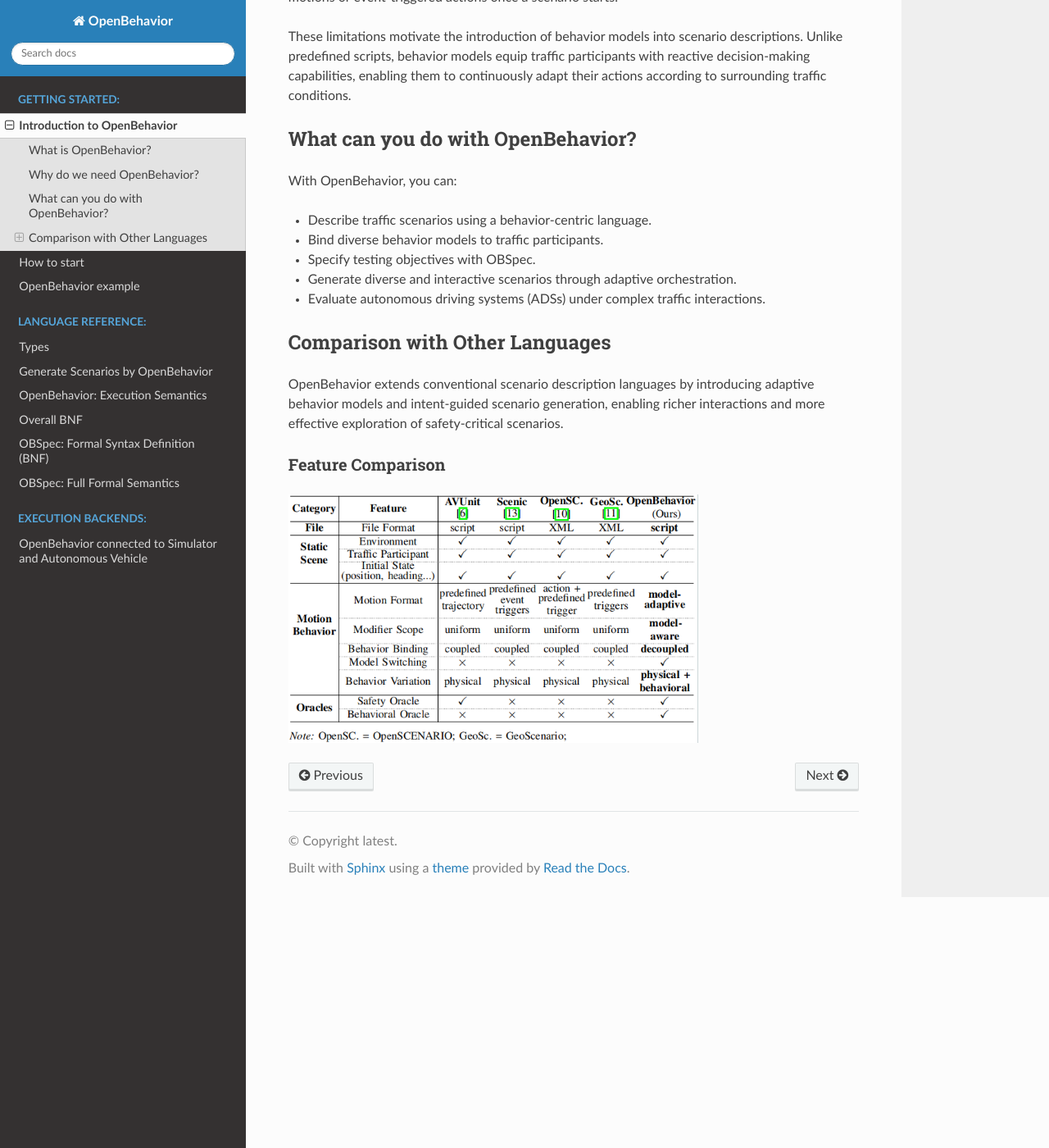
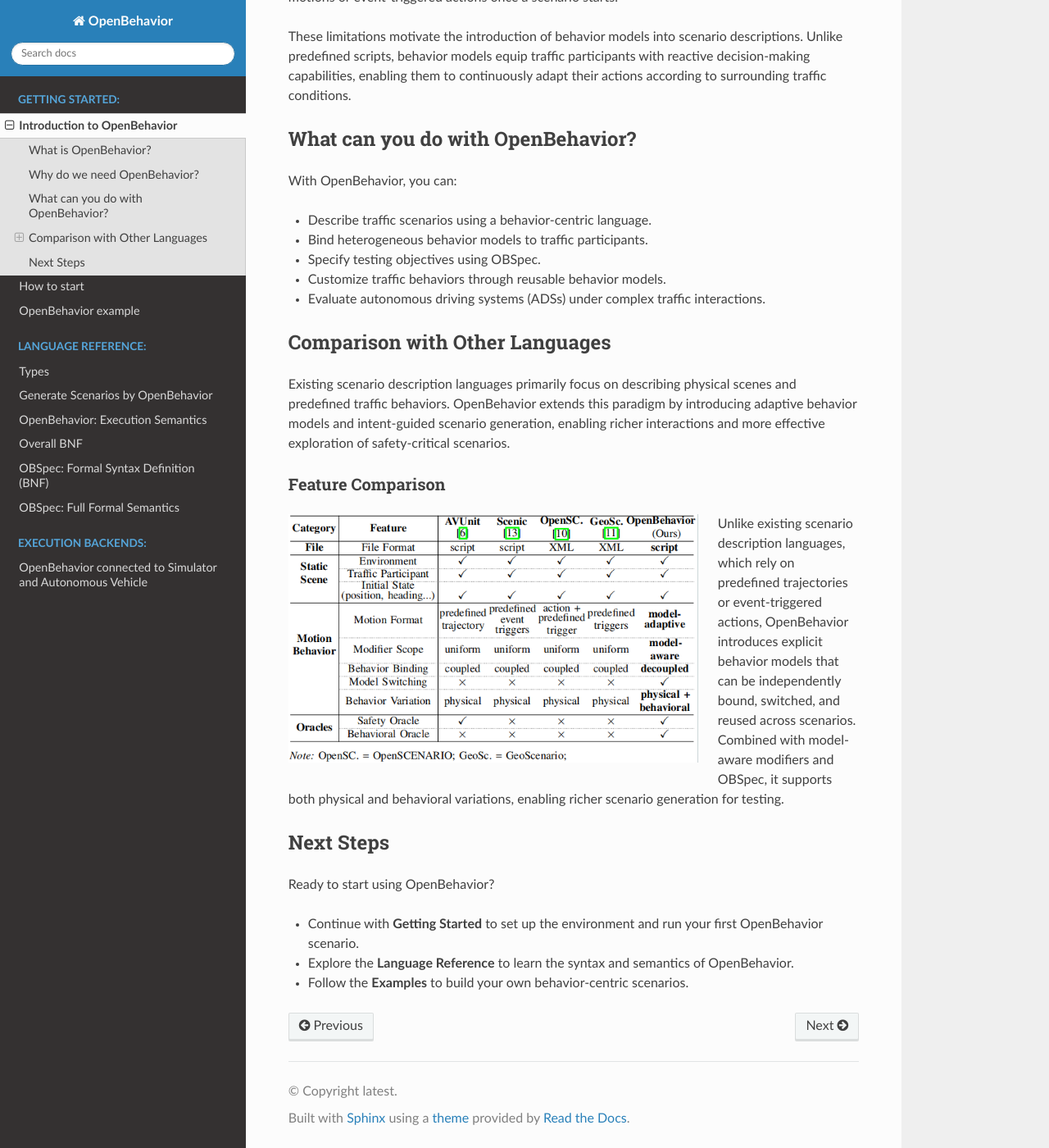
Before and after one commit to Sunshinesheep/OpenBehavior-doc, a Sphinx documentation site: the page built from docs/source/Introduction_to_OpenBehavior.md, in a window 1280 px wide and 1400 px high, scrolled down 503 px. Shown: the whole window at 82% size. Built offline with Sphinx 7.4.7 and the Read the Docs theme 3.1.0, drawn with Linux system fonts in a browser that asks for light colours.

Commit message:
Update Introduction_to_OpenBehavior.md

````diff
--- a/docs/source/Introduction_to_OpenBehavior.md
+++ b/docs/source/Introduction_to_OpenBehavior.md
@@ -15,21 +15,29 @@
 With OpenBehavior, you can:
 
 - Describe traffic scenarios using a behavior-centric language.
-- Bind diverse behavior models to traffic participants.
-- Specify testing objectives with OBSpec.
-- Generate diverse and interactive scenarios through adaptive orchestration.
+- Bind heterogeneous behavior models to traffic participants.
+- Specify testing objectives using OBSpec.
+- Customize traffic behaviors through reusable behavior models.
 - Evaluate autonomous driving systems (ADSs) under complex traffic interactions.
 
 ## Comparison with Other Languages
 
-OpenBehavior extends conventional scenario description languages by introducing adaptive behavior models and intent-guided scenario generation, enabling richer interactions and more effective exploration of safety-critical scenarios.
+Existing scenario description languages primarily focus on describing physical scenes and predefined traffic behaviors. OpenBehavior extends this paradigm by introducing adaptive behavior models and intent-guided scenario generation, enabling richer interactions and more effective exploration of safety-critical scenarios.
 
 ### Feature Comparison
 
-<!--![Comparison Table](images/compare.png)-->
 ```{image} images/compare.png
 :width: 500px
 :align: left
 :alt: Comparison Table
+```
 
 Unlike existing scenario description languages, which rely on predefined trajectories or event-triggered actions, OpenBehavior introduces explicit behavior models that can be independently bound, switched, and reused across scenarios. Combined with model-aware modifiers and OBSpec, it supports both physical and behavioral variations, enabling richer scenario generation for testing.
+
+## Next Steps
+
+Ready to start using OpenBehavior?
+
+- Continue with **Getting Started** to set up the environment and run your first OpenBehavior scenario.
+- Explore the **Language Reference** to learn the syntax and semantics of OpenBehavior.
+- Follow the **Examples** to build your own behavior-centric scenarios.
````
